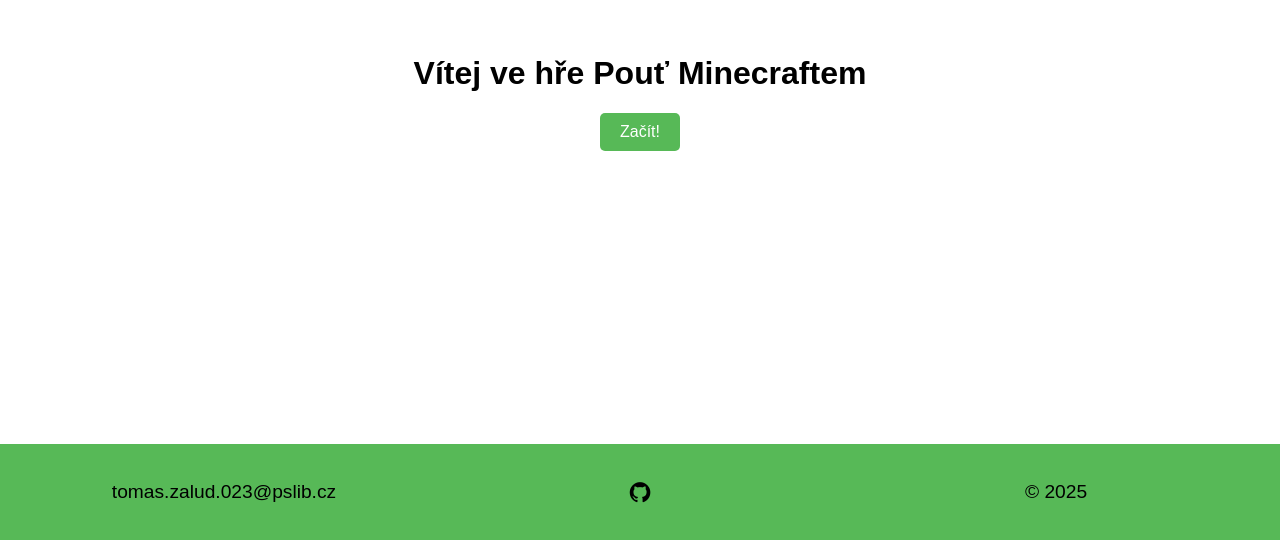
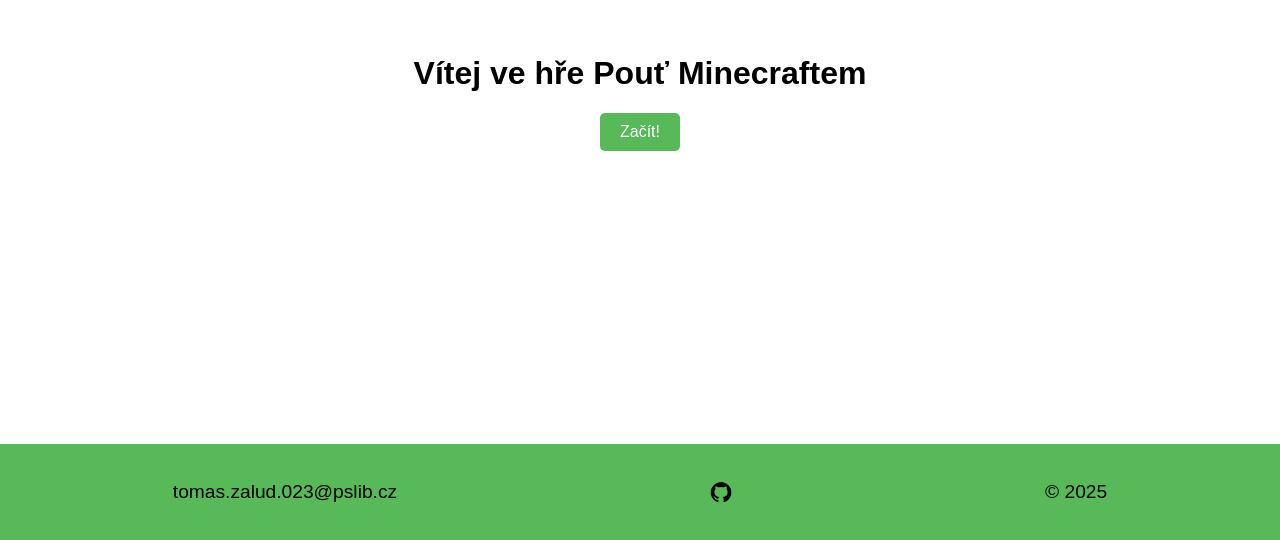
Before and after one commit to tomasecek/projekt_game, a plain HTML site: page index.html in a window 1280 px wide. Shown: the part 260-800 px from the top of the page. Drawn offline with Linux system fonts and the light colour scheme.

Commit message:
fdsfdsdsa

```diff
--- a/assets/footer.css
+++ b/assets/footer.css
@@ -1,7 +1,6 @@
 .footer {
     display: grid;
-    grid-template-columns: repeat(3, 1fr);
-    grid-template-rowS: 1fr;
+    grid-template-areas: "email github year";
     align-items: center;
     text-align: center;
     justify-items: center;
@@ -11,12 +10,11 @@
 }
 
 .email {
-    grid-column-start: 1;
-    grid-column-end: 2;
+    grid-area: email;
 }
 
 .fa-github {
-    grid-column: 2;
+    grid-area: github;
     font-size: 1.5rem;
     cursor: pointer;
 }
@@ -26,5 +24,5 @@
 }
 
 .year {
-    grid-column: 3;
+    grid-area: year;
 }
```
